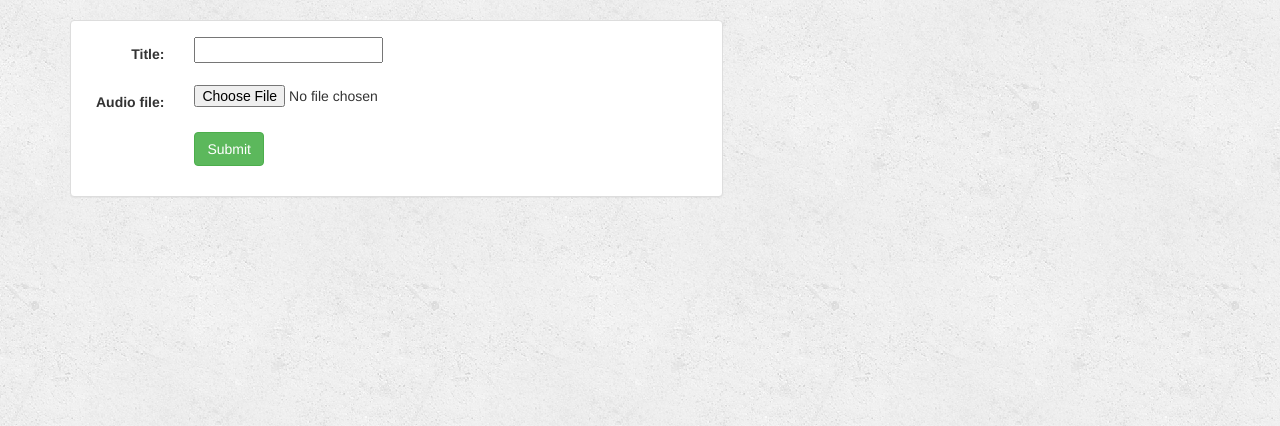
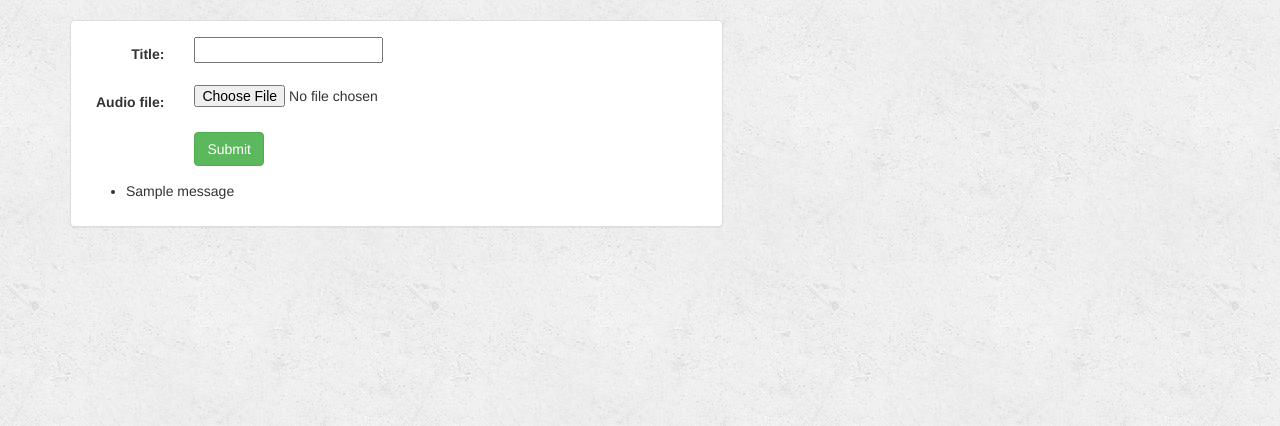
Before and after one commit to AmritShetra/viberr, a Django app: page /music/1/add/ in a window 1280 px wide. Shown: the part 52-478 px from the top of the page. Run offline with Django 3.2, Linux system fonts and the light colour scheme; tables that the repository leaves empty hold one stand-in row (values such as "Sample post"); one stand-in notice (Sample message) is shown; some libraries are stand-ins or nearby versions.

Commit message:
Added error handling for invalid file types when adding album logo. Also installed 'django-cleanup' which removes the files left behind in the viberr/media folder when an album/song is removed.

```diff
--- a/src/music/templates/music/song_form.html
+++ b/src/music/templates/music/song_form.html
@@ -19,6 +19,14 @@
                             </div>
                         </form>
 
+                        {% if messages %}
+                        <ul class="messages">
+                            {% for message in messages %}
+                                <li{% if message.tags %} class="{{ message.tags }}"{% endif %}>{{ message }}</li>
+                            {% endfor %}
+                        </ul>
+                        {% endif %}
+
                     </div>
                 </div>
             </div>
--- a/src/music/views.py
+++ b/src/music/views.py
@@ -1,3 +1,4 @@
+from django.contrib import messages
 from django.contrib.auth import authenticate, login
 from django.contrib.auth.mixins import LoginRequiredMixin
 from django.contrib.auth.views import LoginView, LogoutView
@@ -59,9 +60,16 @@ class AlbumCreate(CreateView):
 
     def form_valid(self, form):
         """ Overriding form_valid, which does the form saving. Here, we get the "user" who is
-        currently logged in and assign the album to them, before we save the album."""
+        currently logged in and assign the album to them. We then check if the logo's file type
+        is in valid - if so, refresh the page. If not, save the album into the database."""
         user = self.request.user
         form.instance.user = user
+
+        file_type = form.instance.logo.url.split('.')[-1]
+        file_type = file_type.lower()
+        if file_type not in IMAGE_FILE_TYPES:
+            messages.add_message(self.request, messages.INFO, "Invalid file type. Please try again.")
+            return redirect(self.request.META.get('HTTP_REFERER'))
         return super(AlbumCreate, self).form_valid(form)
 
 
@@ -106,9 +114,11 @@ class SongCreate(CreateView):
     def form_valid(self, form):
         album = Album.objects.get(pk=self.kwargs['album_id'])
         form.instance.album = album
+
         file_type = form.instance.audio_file.url.split('.')[-1]
         file_type = file_type.lower()
         if file_type not in AUDIO_FILE_TYPES:
+            messages.add_message(self.request, messages.INFO, "Invalid file type. Please try again.")
             return redirect(self.request.META.get('HTTP_REFERER'))
         return super(SongCreate, self).form_valid(form)
 
--- a/src/requirements.txt
+++ b/src/requirements.txt
@@ -2,3 +2,4 @@ Django==2.2.4
 psycopg2==2.8.3
 pytz==2018.9
 sqlparse==0.3.0
+django-cleanup==4.0.0
--- a/src/viberr/settings.py
+++ b/src/viberr/settings.py
@@ -38,6 +38,7 @@ INSTALLED_APPS = [
     'django.contrib.messages',
     'django.contrib.staticfiles',
     'music.apps.MusicConfig',
+    'django_cleanup',
 ]
 
 MIDDLEWARE = [
```
Also changed, not shown: src/music/templates/music/album_form.html (+8 -0 lines), src/music/templates/music/detail.html (+5 -3 lines), README.md.
